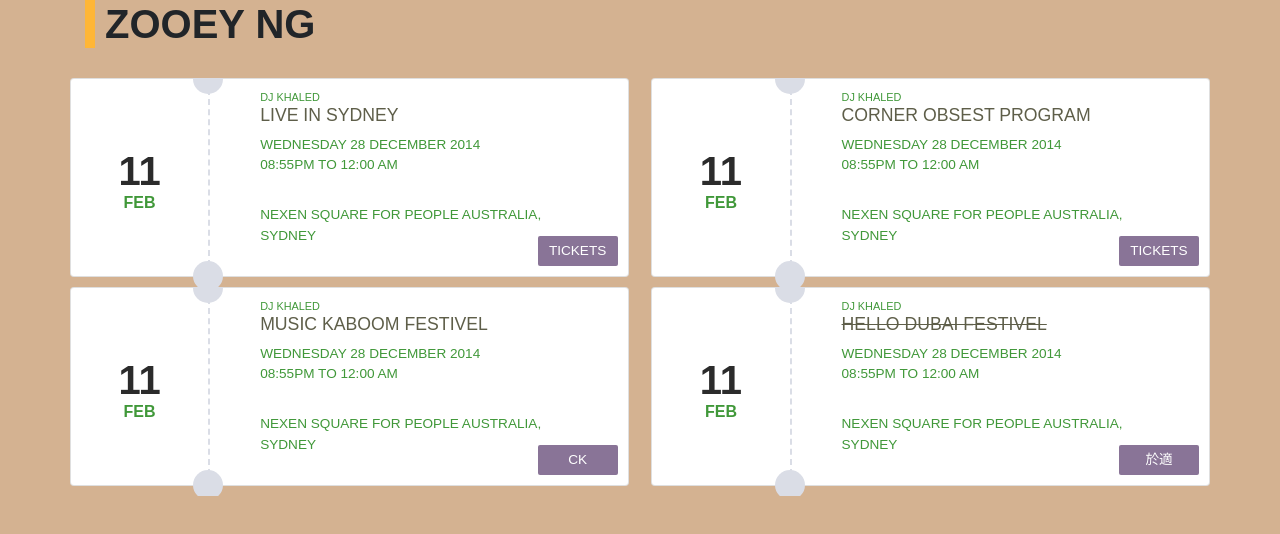
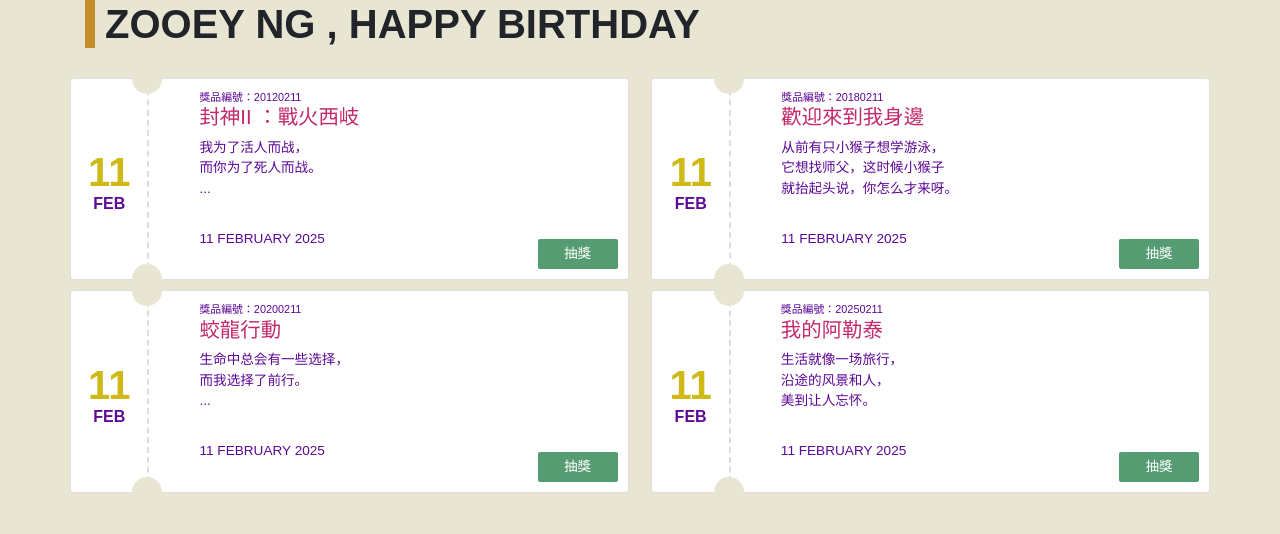
Before and after one commit to zooeyng/0211, a plain HTML site: page index.html in a window 1280 px wide. Drawn offline with nearby package versions, Linux system fonts and the light colour scheme.

Commit message:
Update index.html

```diff
--- a/index.html
+++ b/index.html
@@ -9,7 +9,7 @@
 <script src="https://cdn.staticfile.net/jquery/2.2.4/jquery.min.js"></script>
 <script src="https://cdn.staticfile.net/twitter-bootstrap/4.6.0/js/bootstrap.min.js"></script>
 <section class="container">
-    <h1>Zooey Ng</h1>
+    <h1>Zooey Ng , Happy birthday</h1>
     <div class="row">
         <article class="card fl-left">
             <section class="date">
@@ -18,22 +18,23 @@
                 </time>
             </section>
             <section class="card-cont">
-                <small>dj khaled</small>
-                <h3>live in sydney</h3>
+                <small>獎品編號：20120211</small>
+                <h3>封神II ：戰火西岐</h3>
                 <div class="even-date">
                     <i class="fa fa-calendar"></i>
                     <time>
-                        <span>wednesday 28 december 2014</span>
-                        <span>08:55pm to 12:00 am</span>
+                        <span>我为了活人而战，</span>
+                        <span>而你为了死人而战。</span>
+						<span>...</span>
                     </time>
                 </div>
                 <div class="even-info">
                     <i class="fa fa-map-marker"></i>
                     <p>
-                        nexen square for people australia, sydney
+                        11 February 2025
                     </p>
                 </div>
-                <a href="#">tickets</a>
+                <a href="#">抽獎</a>
             </section>
         </article>
         <article class="card fl-left">
@@ -43,22 +44,23 @@
                 </time>
             </section>
             <section class="card-cont">
-                <small>dj khaled</small>
-                <h3>corner obsest program</h3>
+                <small>獎品編號：20180211</small>
+                <h3>歡迎來到我身邊</h3>
                 <div class="even-date">
                     <i class="fa fa-calendar"></i>
                     <time>
-                        <span>wednesday 28 december 2014</span>
-                        <span>08:55pm to 12:00 am</span>
+                        <span>从前有只小猴子想学游泳，</span>
+                        <span>它想找师父，这时候小猴子</span>
+						<span>就抬起头说，你怎么才来呀。</span>
                     </time>
                 </div>
                 <div class="even-info">
                     <i class="fa fa-map-marker"></i>
                     <p>
-                        nexen square for people australia, sydney
+                        11 February 2025
                     </p>
                 </div>
-                <a href="#">tickets</a>
+                <a href="#">抽獎</a>
             </section>
         </article>
     </div>
@@ -70,22 +72,23 @@
                 </time>
             </section>
             <section class="card-cont">
-                <small>dj khaled</small>
-                <h3>music kaboom festivel</h3>
+                <small>獎品編號：20200211</small>
+                <h3>蛟龍行動</h3>
                 <div class="even-date">
                     <i class="fa fa-calendar"></i>
                     <time>
-                        <span>wednesday 28 december 2014</span>
-                        <span>08:55pm to 12:00 am</span>
+                        <span>生命中总会有一些选择，</span>
+                        <span>而我选择了前行。</span>
+						<span>...</span>
                     </time>
                 </div>
                 <div class="even-info">
                     <i class="fa fa-map-marker"></i>
                     <p>
-                        nexen square for people australia, sydney
+                        11 February 2025
                     </p>
                 </div>
-                <a href="#">CK</a>
+                <a href="#">抽獎</a>
             </section>
         </article>
         <article class="card fl-left">
@@ -95,22 +98,23 @@
                 </time>
             </section>
             <section class="card-cont">
-                <small>dj khaled</small>
-                <h3>hello dubai festivel</h3>
+                <small>獎品編號：20250211</small>
+                <h3>我的阿勒泰</h3>
                 <div class="even-date">
                     <i class="fa fa-calendar"></i>
                     <time>
-                        <span>wednesday 28 december 2014</span>
-                        <span>08:55pm to 12:00 am</span>
+                        <span>生活就像一场旅行，</span>
+						<span>沿途的风景和人，</span>
+                        <span>美到让人忘怀。</span>
                     </time>
                 </div>
                 <div class="even-info">
                     <i class="fa fa-map-marker"></i>
                     <p>
-                        nexen square for people australia, sydney
+                        11 February 2025
                     </p>
                 </div>
-                <a href="#">於適</a>
+                <a href="#">抽獎</a>
             </section>
         </article>
     </div>
@@ -120,7 +124,7 @@
 </section>
 <style>
     body {
-        background-color: #D4B291;
+        background-color: #E8E6D3;
         font-family: arial
     }
 
@@ -135,7 +139,7 @@
     h1 {
         text-transform: uppercase;
         font-weight: 900;
-        border-left: 10px solid #FFB636;
+        border-left: 10px solid #C48C2B;
         padding-left: 10px;
         margin-bottom: 30px
     }
@@ -148,7 +152,7 @@
         display: table-row;
         width: 49%;
         background-color: #fff;
-        color: #409839;
+        color: #5D0896;
         margin-bottom: 10px;
         font-family: 'Oswald', sans-serif;
         text-transform: uppercase;
@@ -174,7 +178,7 @@
         display: block;
         width: 30px;
         height: 30px;
-        background-color: #DADDE6;
+        background-color: #E8E6D3;
         position: absolute;
         top: -15px;
         right: -15px;
@@ -202,7 +206,7 @@
     }
 
     .date time span:first-child {
-        color: #2b2b2b;
+        color: #CEB917;
         font-weight: 600;
         font-size: 250%
     }
@@ -221,13 +225,10 @@
     }
 
     .card-cont h3 {
-        color: #5E5E49;
-        font-size: 130%
+        color: #C22A6D;
+        font-size: 150%
     }
 
-    .row:last-child .card:last-of-type .card-cont h3 {
-        text-decoration: line-through
-    }
 
     .card-cont>div {
         display: table-row
@@ -258,7 +259,7 @@
         text-decoration: none;
         width: 80px;
         height: 30px;
-        background-color: #897497;
+        background-color: #569C73;
         color: #fff;
         text-align: center;
         line-height: 30px;
@@ -268,13 +269,7 @@
         bottom: 10px
     }
 
-    .row:last-child .card:first-child .card-cont a {
-        background-color: #897497
-    }
 
-    .row:last-child .card:last-child .card-cont a {
-        background-color: #897497
-    }
 
     @media screen and (max-width: 860px) {
         .card {
```
